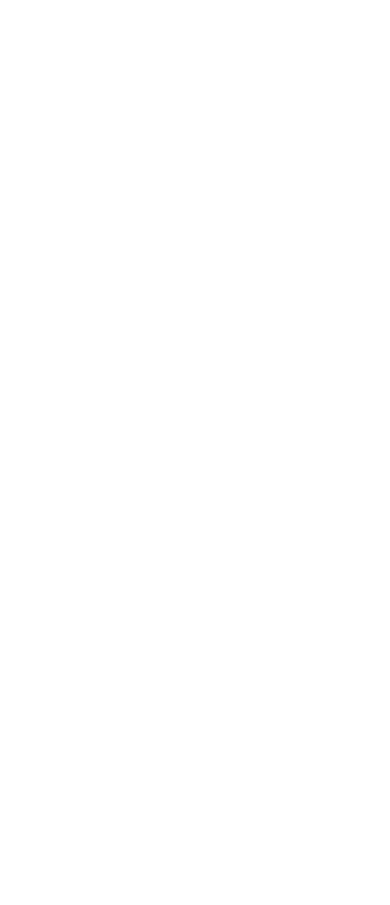
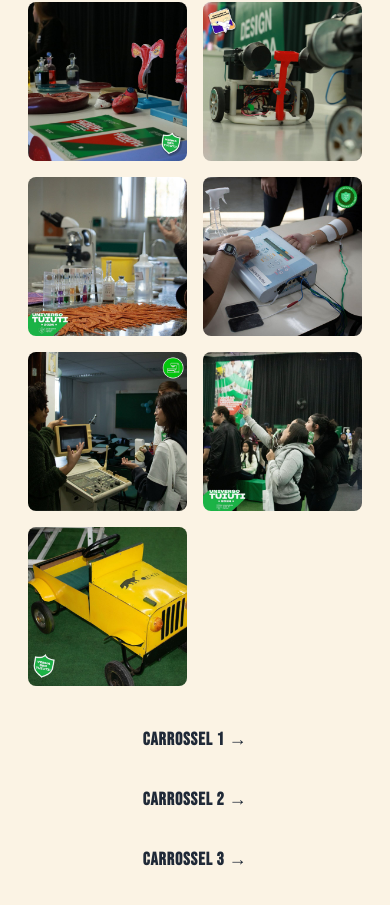
Before and after one commit to christianodavid/portfolio_jornalistico, a Next.js app: page / in a window 390 px wide. Shown: the part 9843-10748 px from the top of the page. Before the commit the page ends 9490 px from the top, so only its background shows below. Built offline with nearby package versions, Linux system fonts and the light colour scheme; a web font is replaced by a local one.

Commit message:
feat: add PhotographySection

```diff
--- a/src/app/page.tsx
+++ b/src/app/page.tsx
@@ -4,6 +4,7 @@
 import TextsSection from "@/components/pages/home/TextsSection";
 import VideomakerSection from "@/components/pages/home/VideomakerSection";
 import AudiovisualsSection from "@/components/pages/home/AudiovisualsSection";
+import PhotographySection from "@/components/pages/home/PhotographySection";
 
 export default function Home() {
   return (
@@ -15,6 +16,7 @@
         <TextsSection />
         <VideomakerSection />
         <AudiovisualsSection />
+        <PhotographySection />
       </main>
     </>
   );
--- /dev/null
+++ b/src/components/pages/home/PhotographySection.tsx
@@ -0,0 +1,25 @@
+import Section from "@/components/ui/Section";
+import SectionTitle from "@/components/ui/SectionTitle";
+import Gallery from "@/components/ui/Gallery";
+import { galleryData } from "@/data/galleryData";
+import Link from "@/components/ui/Link";
+
+export default function PhotographySection() {
+  return (
+    <Section>
+      <SectionTitle>Fotografias</SectionTitle>
+      <Gallery galleryData={galleryData} />
+      <div className="mt-10 flex flex-col items-center justify-center gap-8 md:flex-row">
+        <Link href="https://www.instagram.com/p/C_L64Fyy0mG/?img_index=1">
+          Carrossel 1 &rarr;
+        </Link>
+        <Link href="https://www.instagram.com/p/C_SjijfxUMB/?img_index=1">
+          Carrossel 2 &rarr;
+        </Link>
+        <Link href="https://www.instagram.com/p/C-SvLPWppAr/?img_index=1">
+          Carrossel 3 &rarr;
+        </Link>
+      </div>
+    </Section>
+  );
+}
```
